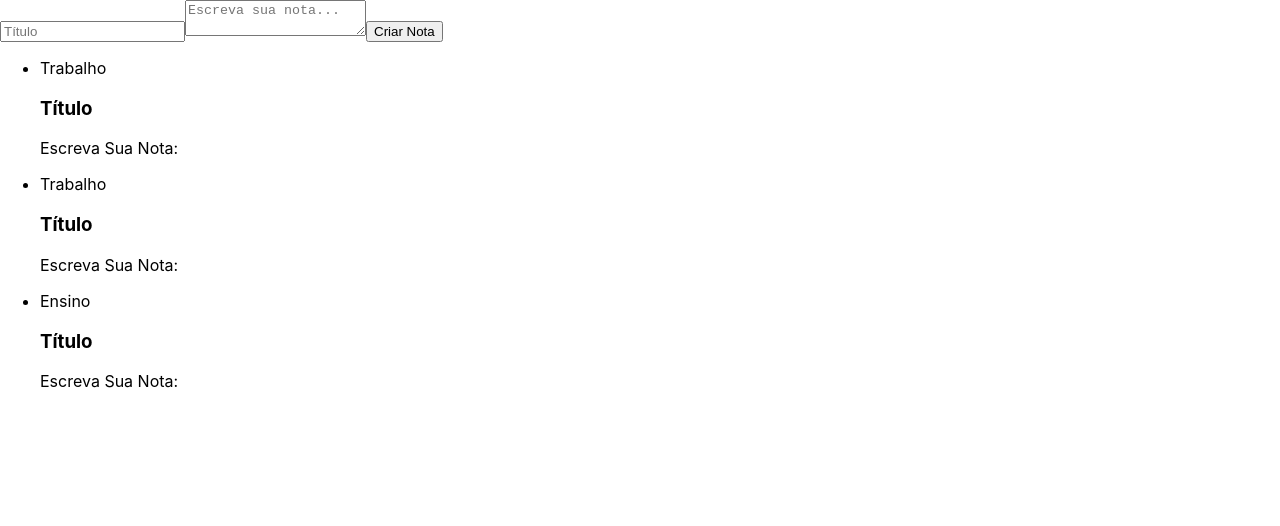
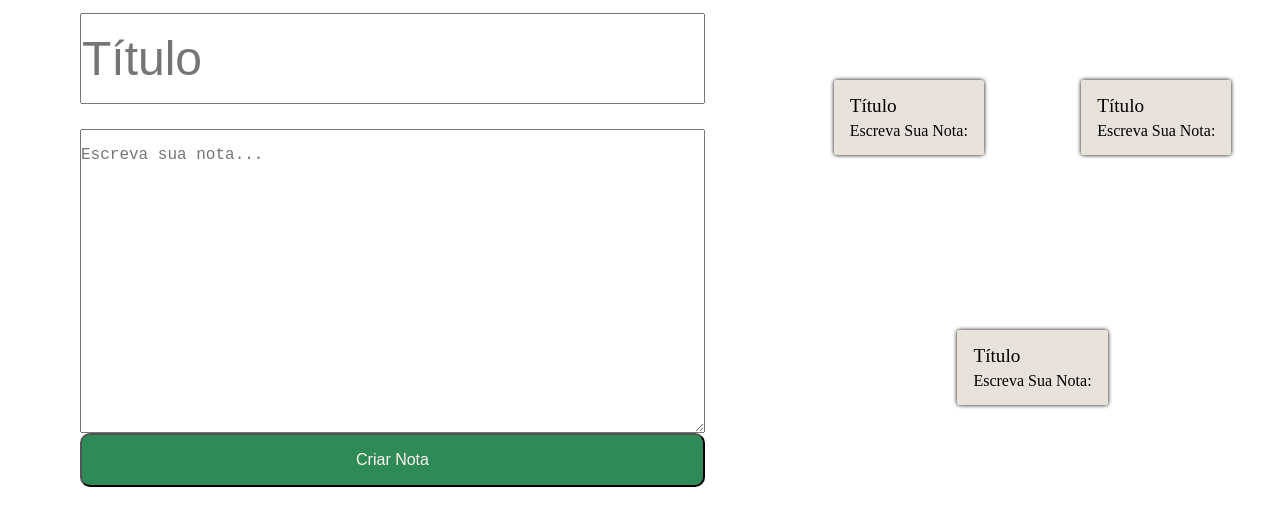
Before and after one commit to diorodro/introducao-react, a React (Create React App) app: page / in a window 1280 px wide. Shown: the top 526 px of the page. Built offline with nearby package versions, Linux system fonts and the light colour scheme.

Commit message:
Estilizando a página

```diff
--- /dev/null
+++ b/src/App.css
@@ -0,0 +1,3 @@
+.conteudo{
+    display: flex;
+}
--- a/src/App.js
+++ b/src/App.js
@@ -1,11 +1,12 @@
 import React, { Component } from 'react';
-import ListaDeNotas from './components/ListaDeNotas'
-import FormularioCadastro from './components/FormularioCadastro'
+import ListaDeNotas from './components/ListaDeNotas/ListaDeNotas'
+import FormularioCadastro from './components/FormularioCadastro/FormularioCadastro'
+import "./App.css"
 
 class App extends Component {
    render(){
     return (
-        <div>
+        <div className="conteudo">
             <FormularioCadastro/>
             <ListaDeNotas/>
         </div>
--- a/src/components/CardNota.jsx
+++ /dev/null
@@ -1,17 +0,0 @@
-import React, { Component } from 'react';
-
-class CardNota extends Component {
-    state = {}
-    render() {
-        return (
-            <section>
-                <header>
-                    <h3>Título</h3>
-                </header>
-                <p>Escreva Sua Nota:</p>
-            </section>
-        );
-    }
-}
-
-export default CardNota;
--- /dev/null
+++ b/src/components/CardNota/CardNota.jsx
@@ -0,0 +1,17 @@
+import React, { Component } from 'react';
+import './estilo.css';
+
+class CardNota extends Component {
+    render() {
+        return (
+            <section className="card-nota">
+                <header className="card-nota__cabecalho">
+                    <h3 className="card-nota__titulo">Título</h3>
+                </header>
+                <p className="card-nota__texto">Escreva Sua Nota:</p>
+            </section>
+        );
+    }
+}
+
+export default CardNota;
--- /dev/null
+++ b/src/components/CardNota/estilo.css
@@ -0,0 +1,32 @@
+*{
+    list-style: none;
+}
+
+.card-nota {
+    display: flex;
+    flex-direction: column;
+    align-items: flex-start;
+    justify-content: space-between;
+    background-color: rgb(226, 219, 210,0.8);
+    border-radius: 3px;
+    flex-wrap: wrap;
+    box-shadow: 0 0 4px rgba(0, 0, 0);
+    padding: 16px;
+}
+
+.card-nota__cabecalho{
+    font-size: 1.1rem;
+    display: flex;
+    justify-content: space-between;
+    align-items: center;
+}
+
+.card-nota__texto{
+    margin-top: 8px;
+    font-size: 1em;
+}
+
+.card-nota__titulo{
+    font-size: 1.2rem;
+    margin-right: 12px;
+}
--- a/src/components/FormularioCadastro.jsx
+++ /dev/null
@@ -1,16 +0,0 @@
-import React, { Component } from 'react';
-
-
-class FormularioCadastro extends Component {
-    render() {
-        return (
-            <form>
-                <input type="text" placeholder="Título" />
-                <textarea placeholder="Escreva sua nota..." />
-                <button> Criar Nota </button>
-            </form>
-        );
-    }
-}
-
-export default FormularioCadastro;
--- /dev/null
+++ b/src/components/FormularioCadastro/FormularioCadastro.jsx
@@ -0,0 +1,16 @@
+import React, { Component } from 'react';
+import "./estilo.css"
+
+class FormularioCadastro extends Component {
+    render() {
+        return (
+            <form className="form-cadastro">
+                <input type="text" placeholder="Título" className="form-cadastro__input" />
+                <textarea rows={15} cols={50} placeholder="Escreva sua nota..." className="form-cadastro__input"/>
+                <button className="form-cadastro__input form-cadastro__submit"> Criar Nota </button>
+            </form>
+        );
+    }
+}
+
+export default FormularioCadastro;
--- /dev/null
+++ b/src/components/FormularioCadastro/estilo.css
@@ -0,0 +1,24 @@
+.form-cadastro{
+    display: flex;
+    flex-direction: column;
+    flex-wrap: wrap;
+
+    padding: 0 5rem;
+}
+
+.form-cadastro__input{
+    margin: .8rem 0;
+    padding: 1rem 0;
+    font-size: 1rem;
+}
+
+.form-cadastro__input:first-child{
+    font-size: 300%;
+}
+
+.form-cadastro__submit{
+    background-color: seagreen;
+    border-radius: 10px;
+    color: seashell;
+    margin-top: -.8rem;
+}
--- a/src/components/ListaDeNotas.jsx
+++ b/src/components/ListaDeNotas/ListaDeNotas.jsx
@@ -1,13 +1,14 @@
 import React, { Component } from 'react';
-import CardNota from './CardNota';
+import CardNota from '../CardNota/CardNota';
+import "./estilo.css"
 
 class ListaDeNotas extends Component {
     render() {
         return(
-        <ul>{Array.of("Trabalho", "Trabalho", "Ensino").map((categoria,index) => {
+        <ul className="lista-notas">
+            {Array.of("Trabalho", "Trabalho", "Ensino").map((categoria,index) => {
            return (
-               <li key={index}>
-                   <p>{categoria}</p>
+               <li className="lista-notas__items" key={index}>
                    <CardNota/>
                </li>
            );
--- /dev/null
+++ b/src/components/ListaDeNotas/estilo.css
@@ -0,0 +1,9 @@
+.lista-notas{
+    display: flex;
+    flex-wrap: wrap;
+    justify-content: space-around;
+}
+
+.lista-notas__items{
+    padding: 5rem 2rem;
+}
--- a/src/index.css
+++ b/src/index.css
@@ -11,3 +11,48 @@ code {
   font-family: source-code-pro, Menlo, Monaco, Consolas, 'Courier New',
     monospace;
 }
+
+
+html, body, div, span, applet, object, iframe,
+h1, h2, h3, h4, h5, h6, p, blockquote, pre,
+a, abbr, acronym, address, big, cite, code,
+del, dfn, em, img, ins, kbd, q, s, samp,
+small, strike, strong, sub, sup, tt, var,
+b, u, i, center,
+dl, dt, dd, ol, ul, li,
+fieldset, form, label, legend,
+table, caption, tbody, tfoot, thead, tr, th, td,
+article, aside, canvas, details, embed,
+figure, figcaption, footer, header, hgroup,
+menu, nav, output, ruby, section, summary,
+time, mark, audio, video {
+	margin: 0;
+	padding: 0;
+	border: 0;
+	font-size: 100%;
+	font: inherit;
+	vertical-align: baseline;
+}
+/* HTML5 display-role reset for older browsers */
+article, aside, details, figcaption, figure,
+footer, header, hgroup, menu, nav, section {
+	display: block;
+}
+body {
+	line-height: 1;
+}
+ol, ul {
+	list-style: none;
+}
+blockquote, q {
+	quotes: none;
+}
+blockquote:before, blockquote:after,
+q:before, q:after {
+	content: '';
+	content: none;
+}
+table {
+	border-collapse: collapse;
+	border-spacing: 0;
+}
```
